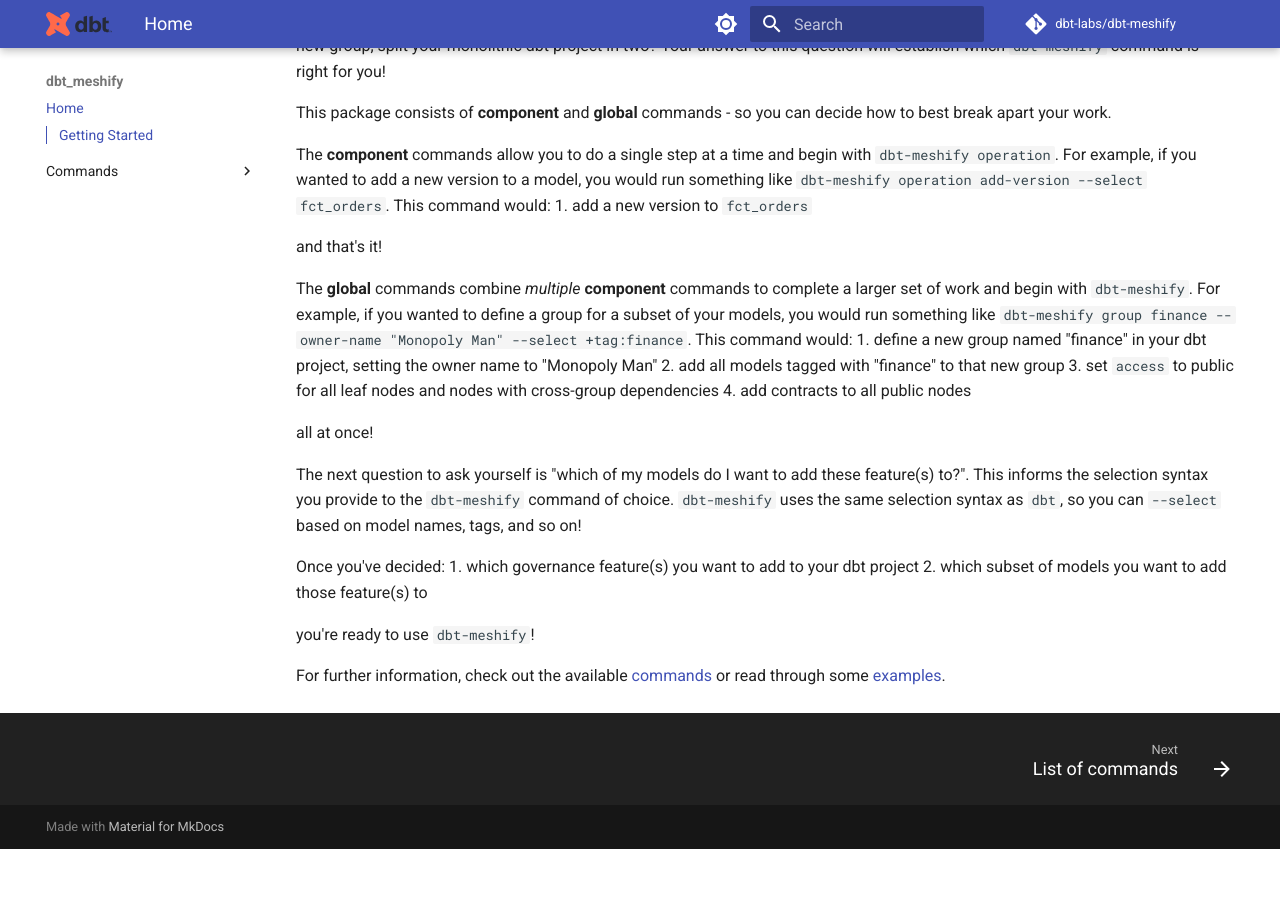
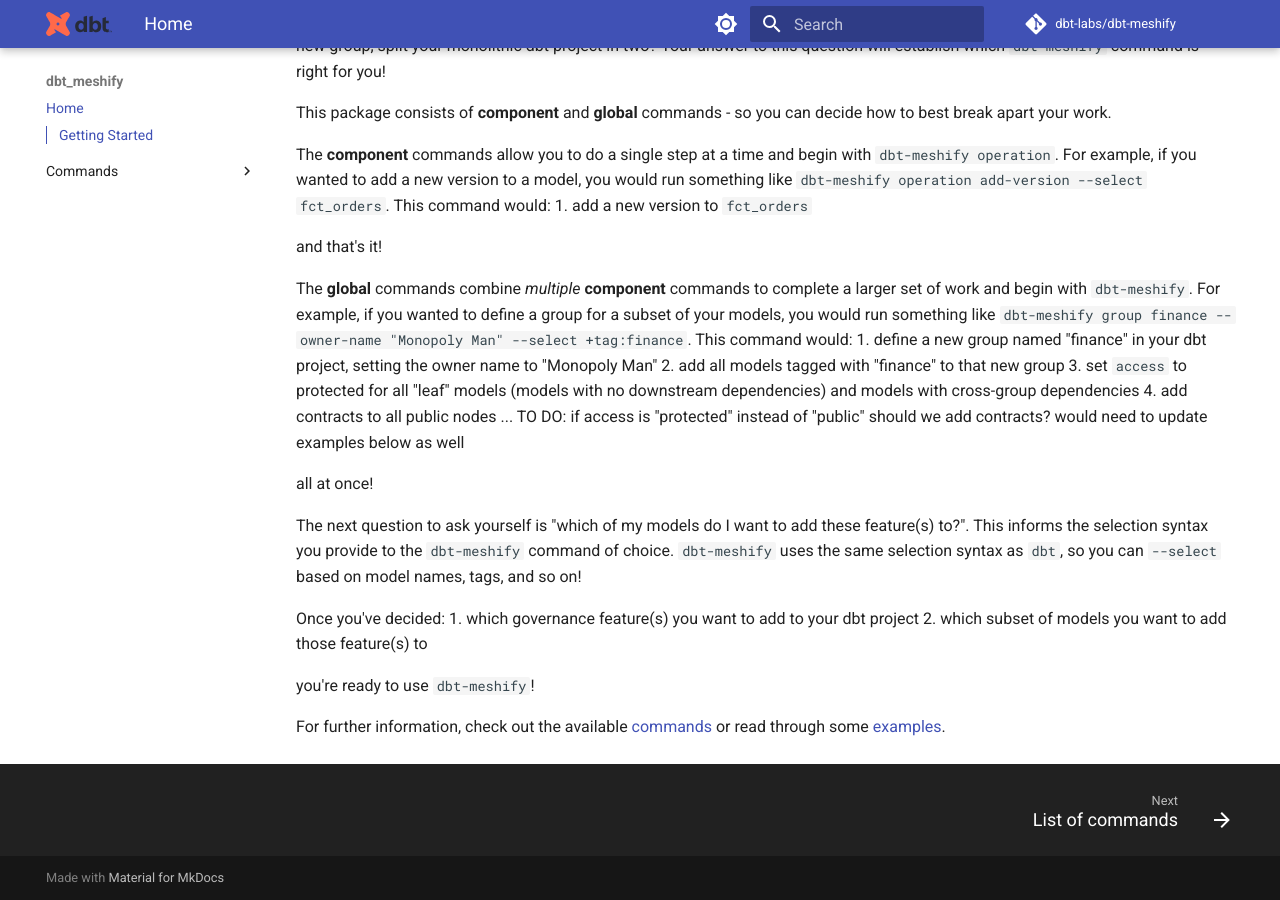
Before and after one commit to dbt-labs/dbt-meshify, an MkDocs documentation site: the page built from docs/index.md, in a window 1280 px wide and 900 px high, scrolled down 700 px. Built offline with MkDocs 1.6.1 and Material for MkDocs 9.7.7, drawn with Linux system fonts in a browser that asks for light colours; comment, search, counter and statistics services are not loaded; the version menu is left out; before the commit the page ends 1549 px from its top, so only the background shows below that.

Commit message:
updated group commands to "protected" access

```diff
--- a/docs/index.md
+++ b/docs/index.md
@@ -29,8 +29,8 @@
 The **global** commands combine _multiple_ **component** commands to complete a larger set of work and begin with `dbt-meshify`. For example, if you wanted to define a group for a subset of your models, you would run something like `dbt-meshify group finance --owner-name "Monopoly Man" --select +tag:finance`. This command would:
 1. define a new group named "finance" in your dbt project, setting the owner name to "Monopoly Man"
 2. add all models tagged with "finance" to that new group
-3. set `access` to public for all leaf nodes and nodes with cross-group dependencies
-4. add contracts to all public nodes
+3. set `access` to protected for all "leaf" models (models with no downstream dependencies) and models with cross-group dependencies
+4. add contracts to all public nodes ... TO DO: if access is "protected" instead of "public" should we add contracts? would need to update examples below as well
 
 all at once!
 
```
Also changed, not shown: docs/examples.md (+5 -5 lines).
